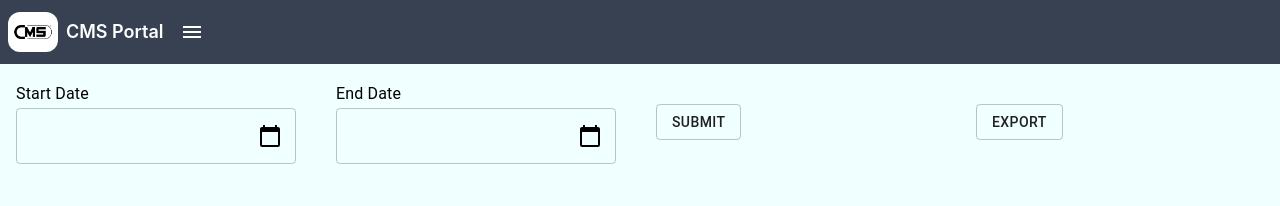
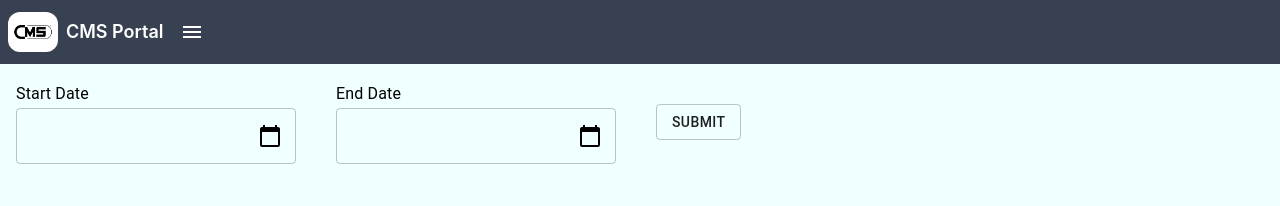
Before and after one commit to BNG-APP/CMS-Frontend, a React (Vite) app: page /swipe4win/ViewResult in a window 1280 px wide. Shown: the top 206 px of the page. Built offline with nearby package versions, Linux system fonts and the light colour scheme.

Commit message:
access word chnges

```diff
--- a/src/Component/Swipe4win/Swipe4win.jsx
+++ b/src/Component/Swipe4win/Swipe4win.jsx
@@ -27,6 +27,8 @@ const useStyles = makeStyles((theme) => ({
   },
   button: {
     margin: theme.spacing(1.5),
+    backgroundColor:"green",
+    color:"white"
   },
 }));
 const ITEM_HEIGHT = 40;
--- a/src/Component/Swipe4win/ViewResult.jsx
+++ b/src/Component/Swipe4win/ViewResult.jsx
@@ -204,7 +204,7 @@ const ViewResult = () => {
           <Grid item xs={12} sm={3}>
             <Button variant="outlined" onClick={handleSubmit}>Submit</Button>
           </Grid>
-          {reportData!=={} && <Grid item xs={12} sm={3}>
+          {reportData?.winners?.length > 0  && <Grid item xs={12} sm={3}>
             <Button variant="outlined" onClick={handleExport}>Export</Button>
           </Grid>}
         </Grid>
@@ -215,7 +215,7 @@ const ViewResult = () => {
             <TableRow>
               <TableCell>S.No.</TableCell>
 
-              <TableCell>portalAccessCount</TableCell>
+              <TableCell>portal Access Count</TableCell>
               <TableCell>rank</TableCell>
               <TableCell>score</TableCell>
               <TableCell>total Correct Answers</TableCell>
```
